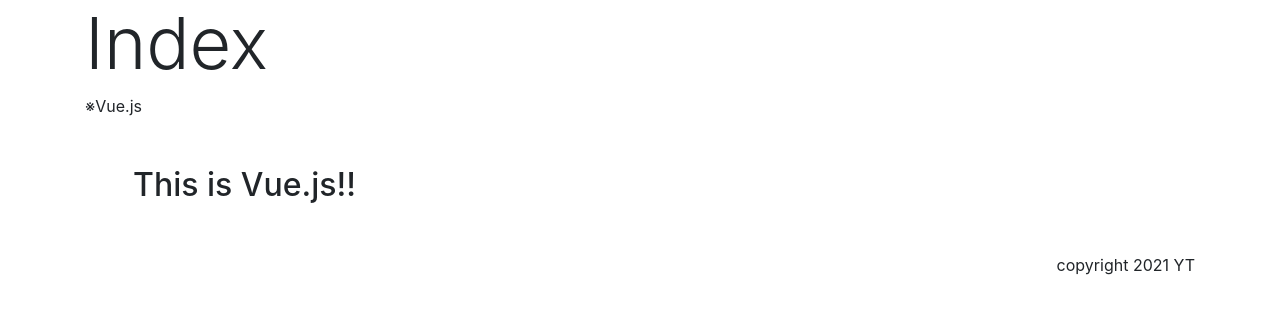
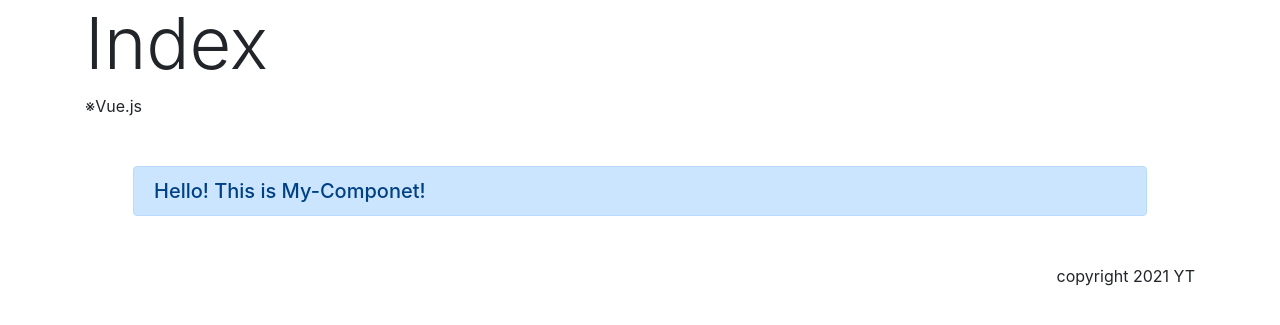
Before and after one commit to grasshopper-dev/flask_app_002, a Flask app: page / in a window 1280 px wide. Shown: the top 325 px of the page. Run offline with Flask 2, Linux system fonts and the light colour scheme; some libraries are stand-ins or nearby versions.

Commit message:
コンポーネントの利用

```diff
--- a/templates/index.html
+++ b/templates/index.html
@@ -10,21 +10,31 @@ Index
 
 {% block content %}
 <div class="mb-3" id="msg">{{message}}</div>
+
 <!-- Vue.js container -->
+<div id="app" class="m-5">
+    <mycomp/>
+</div>
+
+<!-- mycomp7s template -->
 {% raw %}
-<div id="app" class="m-5">
-    <h2>{{vue_msg}}</h2>
-</div>
+<script type="text/x-template" id="mycomp-template">
+    <p class="alert alert-primary h5">
+        Hello! This is My-Componet!
+    </p>
+</script>
 {% endraw %}
 
 <!-- Vue.js script -->
 <script>
+    // mycomp object
+    Vue.component('mycomp',{
+        template: '#mycomp-template',
+    });
+
     // start vue
     new Vue({
         el:'#app',
-        data:{
-            vue_msg: 'This is Vue.js!!'
-        }
     });
 </script>
 
```
